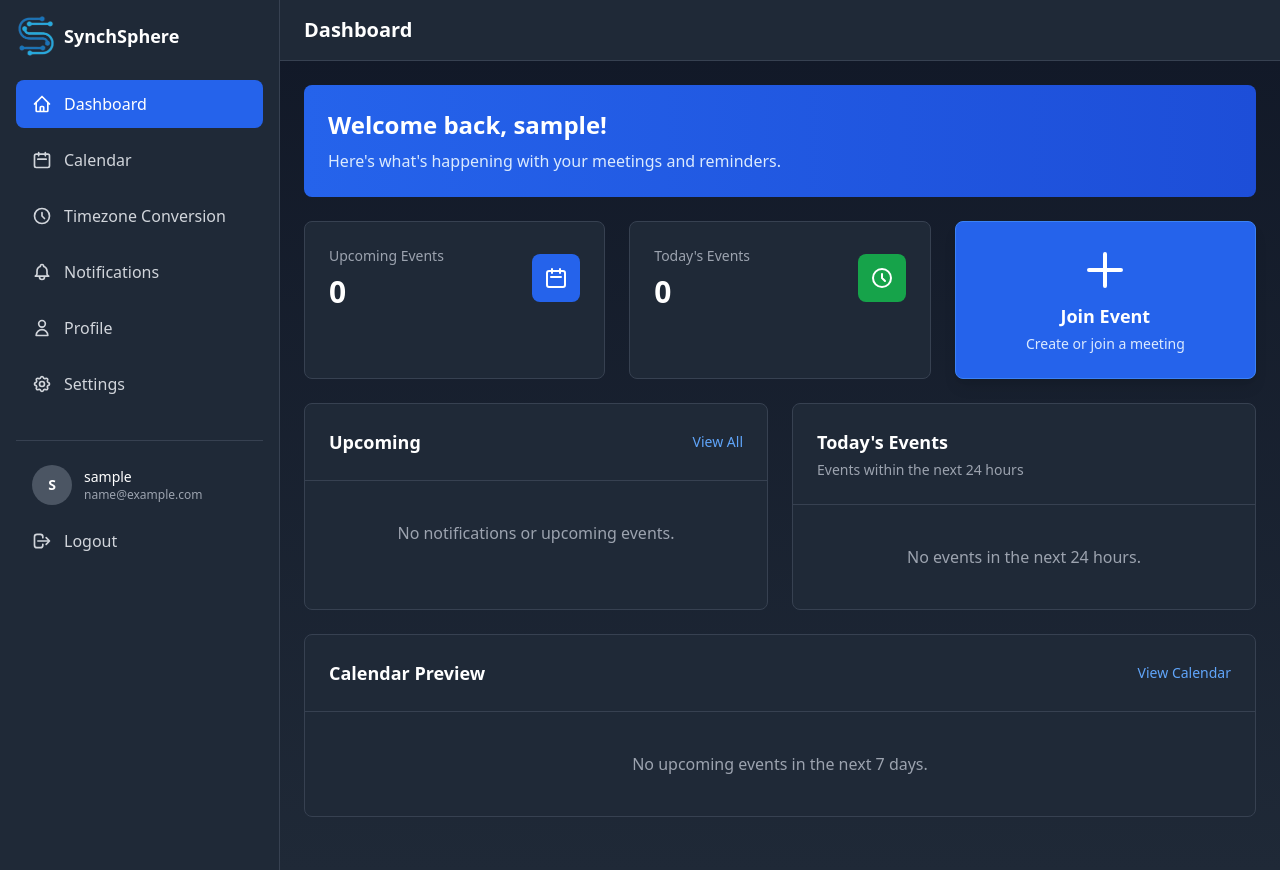
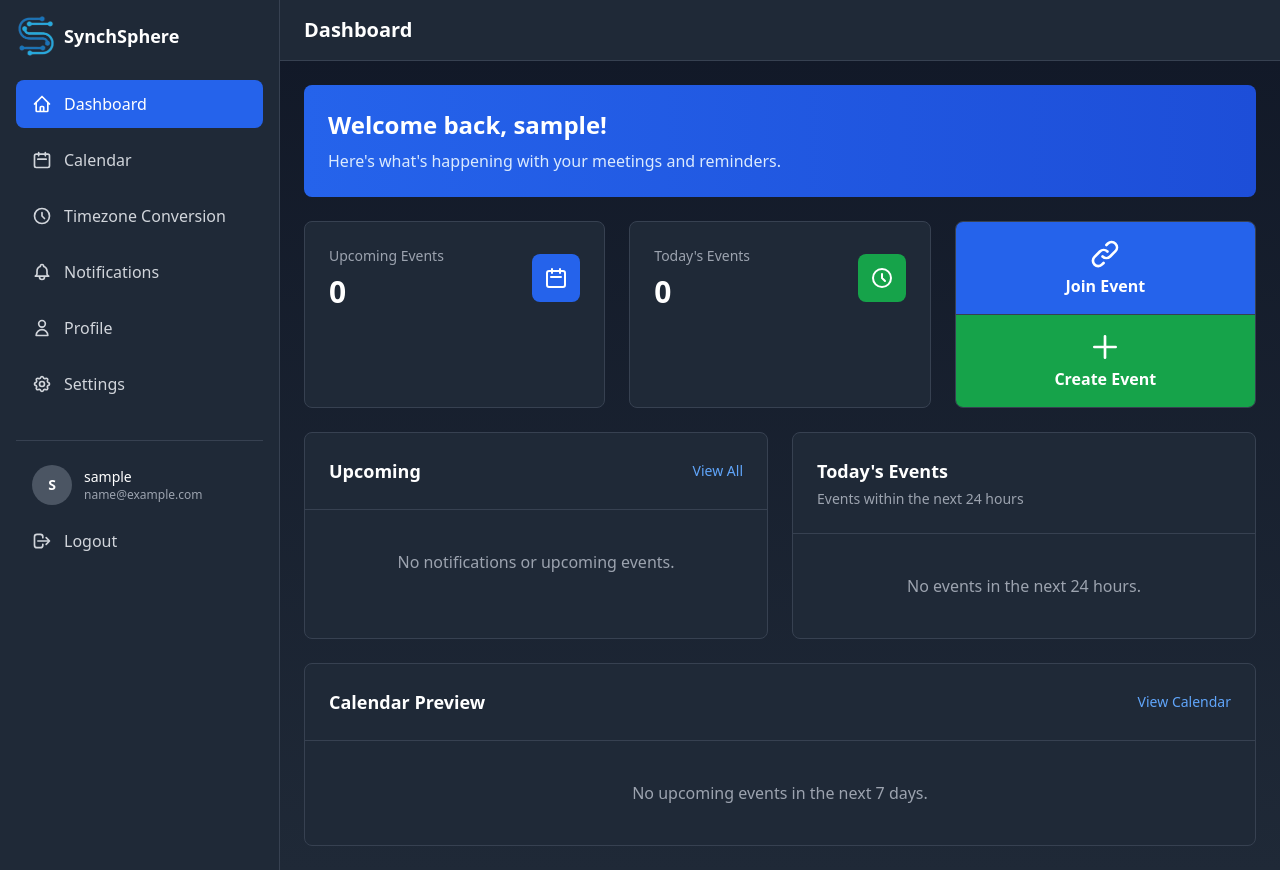
Before and after one commit to Dekusta412/CSIT327-G5-SynchSphere, a Django app: page /homepage/ in a window 1280 px wide. Run offline with Django 5.2, Linux system fonts and the light colour scheme; the visitor is signed in with stand-in values (Sample User, id 1); data comes from the database, SQL or seed files in the repository; data that the repository does not hold is empty; some libraries are stand-ins or nearby versions.

Commit message:
Added create event button in Dashboard. Update Profile

```diff
--- a/homepage/views.py
+++ b/homepage/views.py
@@ -44,20 +44,20 @@ def dashboard_view(request):
     # Get ALL notifications (unread first) + upcoming events as notifications
     notifications = Notification.objects.filter(user=user).select_related('event').order_by('-is_read', '-created_at')[:10]
 
-    # Get upcoming events (within next 7 days) to show as event notifications
+    # Get upcoming events (within next 24 hours) to show as event notifications
     upcoming_event_notifications = Event.objects.filter(
         user=user,
         start_time__gte=now,
-        start_time__lte=now + timedelta(days=7)
+        start_time__lte=next_24_hours
     ).order_by('start_time')[:5]
 
     unread_count = get_unread_count(user)
 
-    # Get upcoming events (next 7 days) for the events widget
+    # Get upcoming events (next 24 hours) for the events widget
     upcoming_events_qs = Event.objects.filter(
         user=user,
         start_time__gte=now,
-        start_time__lte=now + timedelta(days=7)
+        start_time__lte=next_24_hours
     ).order_by('start_time')[:5].only('id', 'title', 'start_time', 'end_time', 'location')
     upcoming_events = list(upcoming_events_qs)
     upcoming_events_payload = [
@@ -350,6 +350,11 @@ def profile_view(request):
 
     total_events = Event.objects.filter(user=user).count()
     active_reminders = Reminder.objects.filter(user=user, is_sent=False).count()
+    pending_invites = Notification.objects.filter(
+        user=user,
+        notification_type='event_invitation',
+        invitation_status='pending'
+    ).count()
 
     profile_form = UserProfileForm(instance=profile)
     user_form = UserUpdateForm(instance=user)
@@ -380,7 +385,7 @@ def profile_view(request):
         'recent_events': recent_events,
         'recent_reminders': recent_reminders,
         'total_events': total_events,
-        'active_reminders': active_reminders,
+        'pending_invites': pending_invites,
         'unread_count': unread_count,
         'save_success': save_success,
     }
--- a/templates/homepage/dashboard.html
+++ b/templates/homepage/dashboard.html
@@ -39,15 +39,25 @@
       </div>
     </div>
 
-    <button onclick="openJoinEventModal()" class="bg-blue-600 hover:bg-blue-700 rounded-lg p-6 border border-blue-500 flex items-center justify-center transition-all duration-200 shadow-lg hover:shadow-blue-500/50 w-full">
-      <div class="text-center">
-        <svg class="w-12 h-12 text-white mx-auto mb-2" fill="none" stroke="currentColor" viewBox="0 0 24 24">
-          <path stroke-linecap="round" stroke-linejoin="round" stroke-width="2" d="M12 4v16m8-8H4"></path>
-        </svg>
-        <p class="text-white font-bold text-lg">Join Event</p>
-        <p class="text-blue-100 text-sm mt-1">Create or join a meeting</p>
-      </div>
-    </button>
+    <div class="bg-gray-800 rounded-lg border border-gray-700 overflow-hidden">
+      <button onclick="openJoinEventModal()" class="bg-blue-600 hover:bg-blue-700 p-4 border-b border-gray-700 flex items-center justify-center transition-all duration-200 w-full">
+        <div class="text-center">
+          <svg class="w-8 h-8 text-white mx-auto mb-1" fill="none" stroke="currentColor" viewBox="0 0 24 24">
+            <path stroke-linecap="round" stroke-linejoin="round" stroke-width="2" d="M13.828 10.172a4 4 0 00-5.656 0l-4 4a4 4 0 105.656 5.656l1.102-1.101m-.758-4.899a4 4 0 005.656 0l4-4a4 4 0 00-5.656-5.656l-1.1 1.1"></path>
+          </svg>
+          <p class="text-white font-bold">Join Event</p>
+        </div>
+      </button>
+
+      <a href="{% url 'homepage:create_event' %}" class="bg-green-600 hover:bg-green-700 p-4 flex items-center justify-center transition-all duration-200 w-full block">
+        <div class="text-center">
+          <svg class="w-8 h-8 text-white mx-auto mb-1" fill="none" stroke="currentColor" viewBox="0 0 24 24">
+            <path stroke-linecap="round" stroke-linejoin="round" stroke-width="2" d="M12 4v16m8-8H4"></path>
+          </svg>
+          <p class="text-white font-bold">Create Event</p>
+        </div>
+      </a>
+    </div>
   </div>
 
   <!-- Two Column Layout -->
@@ -77,7 +87,13 @@
                 {{ event.start_time|date:"M d, Y g:i A" }}
               </p>
               {% if event.location %}
-              <p class="text-gray-400 text-xs mt-1">📍 {{ event.location }}</p>
+              <p class="text-gray-400 text-xs mt-1 flex items-center">
+                <svg class="w-4 h-4 mr-1" fill="none" stroke="currentColor" viewBox="0 0 24 24">
+                  <path stroke-linecap="round" stroke-linejoin="round" stroke-width="2" d="M17.657 16.657L13.414 20.9a1.998 1.998 0 01-2.827 0l-4.244-4.243a8 8 0 1111.314 0z"></path>
+                  <path stroke-linecap="round" stroke-linejoin="round" stroke-width="2" d="M15 11a3 3 0 11-6 0 3 3 0 016 0z"></path>
+                </svg>
+                {{ event.location }}
+              </p>
               {% endif %}
             </div>
           </div>
@@ -256,8 +272,8 @@
 
         if (event.location) {
           var locationEl = document.createElement('p');
-          locationEl.className = 'text-gray-500 text-xs mt-1';
-          locationEl.textContent = '📍 ' + event.location;
+          locationEl.className = 'text-gray-500 text-xs mt-1 flex items-center';
+          locationEl.innerHTML = '<svg class="w-4 h-4 mr-1" fill="none" stroke="currentColor" viewBox="0 0 24 24"><path stroke-linecap="round" stroke-linejoin="round" stroke-width="2" d="M17.657 16.657L13.414 20.9a1.998 1.998 0 01-2.827 0l-4.244-4.243a8 8 0 1111.314 0z"></path><path stroke-linecap="round" stroke-linejoin="round" stroke-width="2" d="M15 11a3 3 0 11-6 0 3 3 0 016 0z"></path></svg>' + event.location;
           card.appendChild(locationEl);
         }
 
--- a/templates/homepage/timezone_conversion.html
+++ b/templates/homepage/timezone_conversion.html
@@ -194,7 +194,7 @@
               <p class="text-gray-500 text-xs mt-1">UTC: <span class="text-gray-300 font-medium">${endUtc.dateStr} • ${endUtc.timeStr}</span> <span class="text-gray-400">(${endUtc.tzAbbrev})</span></p>
             </div>
           </div>
-          ${event.location ? `<div class="pt-4 border-t border-gray-600 text-sm text-gray-400">📍 ${event.location}</div>` : ''}
+          ${event.location ? `<div class="pt-4 border-t border-gray-600 text-sm text-gray-400 flex items-center"><svg class="w-5 h-5 mr-2" fill="none" stroke="currentColor" viewBox="0 0 24 24"><path stroke-linecap="round" stroke-linejoin="round" stroke-width="2" d="M17.657 16.657L13.414 20.9a1.998 1.998 0 01-2.827 0l-4.244-4.243a8 8 0 1111.314 0z"></path><path stroke-linecap="round" stroke-linejoin="round" stroke-width="2" d="M15 11a3 3 0 11-6 0 3 3 0 016 0z"></path></svg>${event.location}</div>` : ''}
         `;
 
         eventsContainer.appendChild(card);
```
Also changed, not shown: templates/homepage/calendar.html (+29 -6 lines), templates/homepage/notifications.html (+7 -1 lines), templates/homepage/profile.html (+19 -2 lines).
